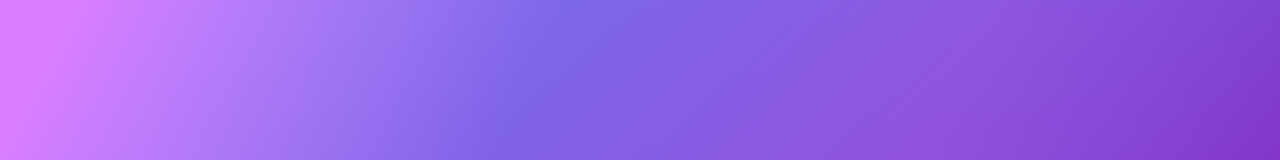
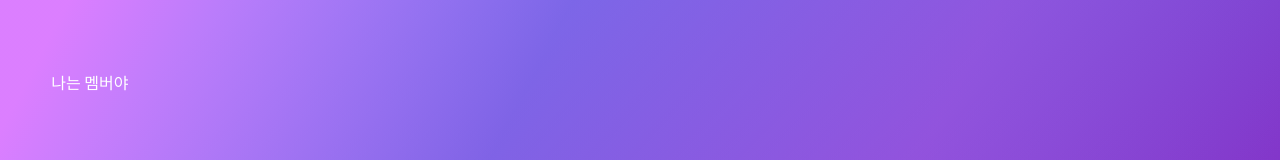
Before and after one commit to four-broccolis/dev-blogs, a React (Create React App) app: page /member in a window 1280 px wide. Shown: the part 373-533 px from the top of the page. Built offline with nearby package versions, Linux system fonts and the light colour scheme.

Commit message:
members,memberitem파일 생성

```diff
--- /dev/null
+++ b/src/component/memberPage/memberItem.tsx
@@ -0,0 +1,5 @@
+import React from 'react';
+
+export default function MemberItem() {
+    return <div>나는 멤버야</div>
+}
--- a/src/page/MemberPage.tsx
+++ b/src/page/MemberPage.tsx
@@ -1,5 +1,25 @@
-import React from "react";
+import { ReactNode } from "react";
+import styled from 'styled-components'
+import MemberItem from '../component/memberPage/memberItem';
+import Members from '../component/memberPage/memberItem';
 
 export default function MemberPage() {
-  return <div></div>;
+  const children: ReactNode[] = [
+    <MemberItem/>,
+    <MemberItem/>,
+    <MemberItem/>,
+    <MemberItem/>,
+  ]
+  return (
+    <MembersWrapper>
+      <Members children={children} />
+    </MembersWrapper>
+  )
 }
+
+const MembersWrapper = styled.div`
+  display: flex;
+  height: 90%;
+  margin: 0 4vw;
+  align-items: center;
+`;
```
Also changed, not shown: src/component/memberPage/members.tsx (added, +10 -0 lines), 1 other file (tests, documents, lock files or other folders).
